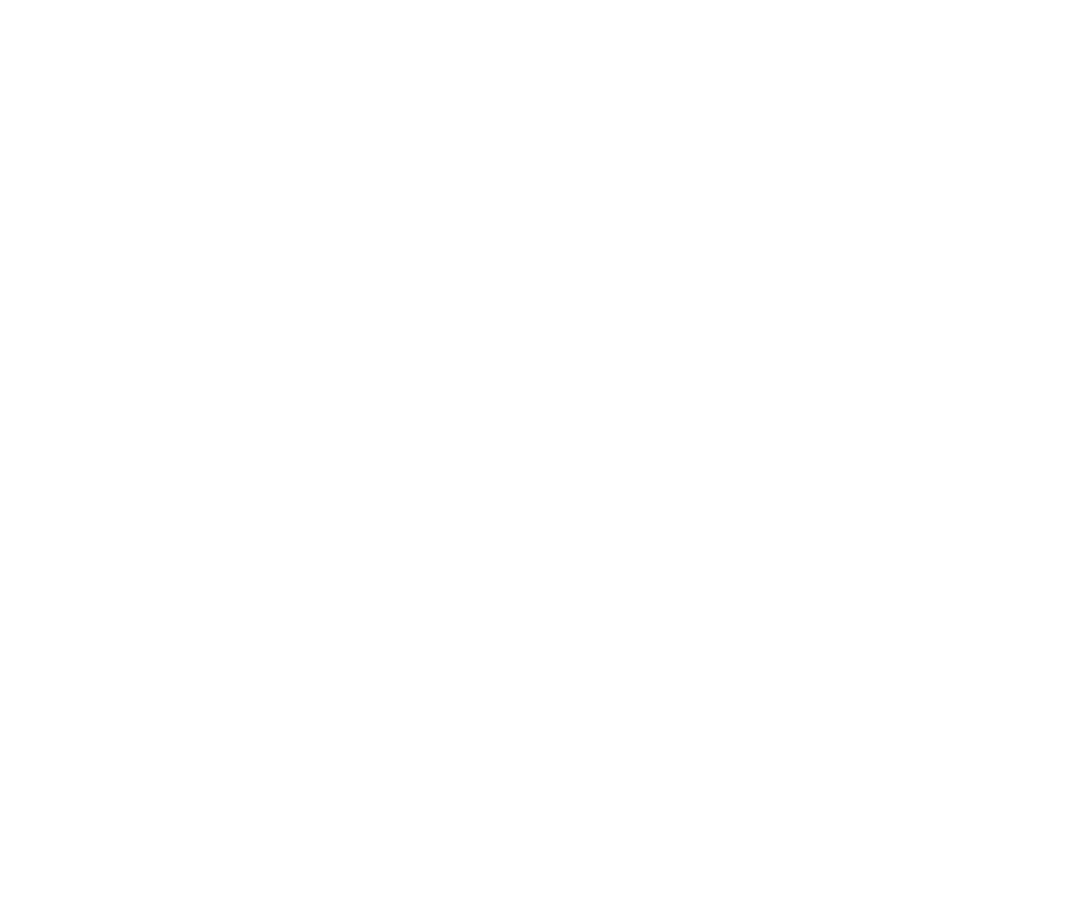
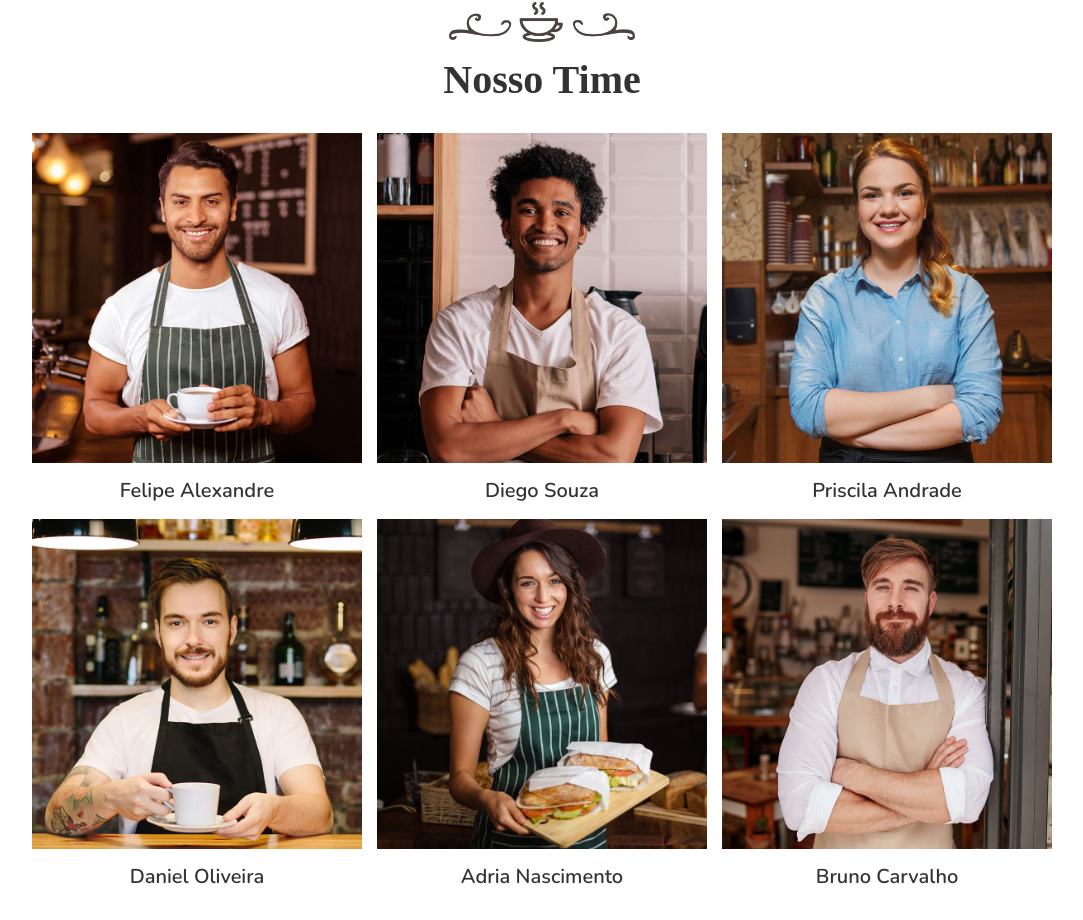
Before and after one commit to daniel-oliv3/casa-do-cafe-webapp, an Angular app: page / in a window 1280 px wide. Shown: the part 3435-4355 px from the top of the page, without its empty margins (98-1181 px from the left). Before the commit the page ends 3407 px from the top, so only its background shows below. Built offline with nearby package versions, Linux system fonts and the light colour scheme; a web font is replaced by a local one.

Commit message:
Team section

```diff
--- a/src/app/app.component.html
+++ b/src/app/app.component.html
@@ -16,3 +16,6 @@
 
 <!-- Gallery Section -->
 <app-gallery></app-gallery>
+
+<!-- Team Section -->
+<app-team></app-team>
--- a/src/app/app.module.ts
+++ b/src/app/app.module.ts
@@ -9,6 +9,7 @@
 import { FacilityComponent } from './facility/facility.component';
 import { MenuComponent } from './menu/menu.component';
 import { GalleryComponent } from './gallery/gallery.component';
+import { TeamComponent } from './team/team.component';
 
 @NgModule({
   declarations: [
@@ -18,7 +19,8 @@
     AboutComponent,
     FacilityComponent,
     MenuComponent,
-    GalleryComponent
+    GalleryComponent,
+    TeamComponent
   ],
   imports: [
     BrowserModule,
--- /dev/null
+++ b/src/app/team/team.component.css
@@ -0,0 +1,23 @@
+/* ======= Team Section/Seção de Time ======= */
+.team .box-container {
+  display: grid;
+  grid-template-columns: repeat(auto-fit, 33rem);
+  gap: 1.5rem;
+  justify-content: center;
+}
+
+.team .box-container .box {
+  text-align: center;
+}
+
+.team .box-container .box img {
+  width: 100%;
+  object-fit: cover;
+  margin-bottom: 1rem;
+}
+
+
+.team .box-container .box h3 {
+  font-size: 2rem;
+  color: var(--black);
+}
--- /dev/null
+++ b/src/app/team/team.component.html
@@ -0,0 +1,33 @@
+<!-- ======= Team Section/Seção de Time ======= -->
+<section class="team" id="team">
+  <div class="heading">
+    <img src="../../assets/heading-img.png" alt="">
+    <h3>Nosso Time</h3>
+  </div>
+  <div class="box-container">
+    <div class="box">
+      <img src="../../assets/our-team-1.jpg" alt="">
+      <h3>Felipe Alexandre</h3>
+    </div>
+    <div class="box">
+      <img src="../../assets/our-team-2.jpg" alt="">
+      <h3>Diego Souza</h3>
+    </div>
+    <div class="box">
+      <img src="../../assets/our-team-3.jpg" alt="">
+      <h3>Priscila Andrade</h3>
+    </div>
+    <div class="box">
+      <img src="../../assets/our-team-4.jpg" alt="">
+      <h3>Daniel Oliveira</h3>
+    </div>
+    <div class="box">
+      <img src="../../assets/our-team-5.jpg" alt="">
+      <h3>Adria Nascimento</h3>
+    </div>
+    <div class="box">
+      <img src="../../assets/our-team-6.jpg" alt="">
+      <h3>Bruno Carvalho</h3>
+    </div>
+  </div>
+</section>
--- /dev/null
+++ b/src/app/team/team.component.ts
@@ -0,0 +1,15 @@
+import { Component, OnInit } from '@angular/core';
+
+@Component({
+  selector: 'app-team',
+  templateUrl: './team.component.html',
+  styleUrls: ['./team.component.css']
+})
+export class TeamComponent implements OnInit {
+
+  constructor() { }
+
+  ngOnInit(): void {
+  }
+
+}
```
Also changed, not shown: 1 other file (tests, documents, lock files or other folders).
